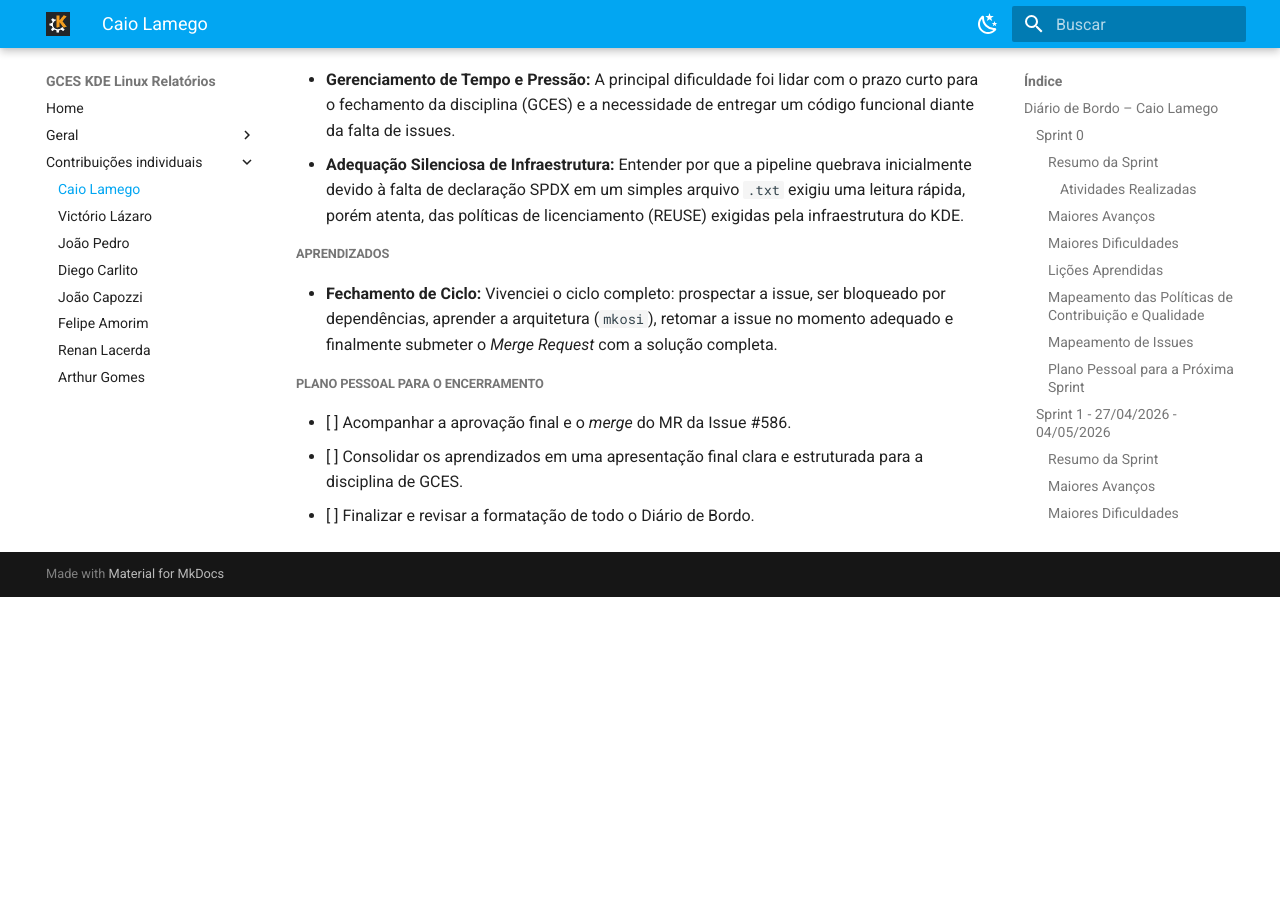
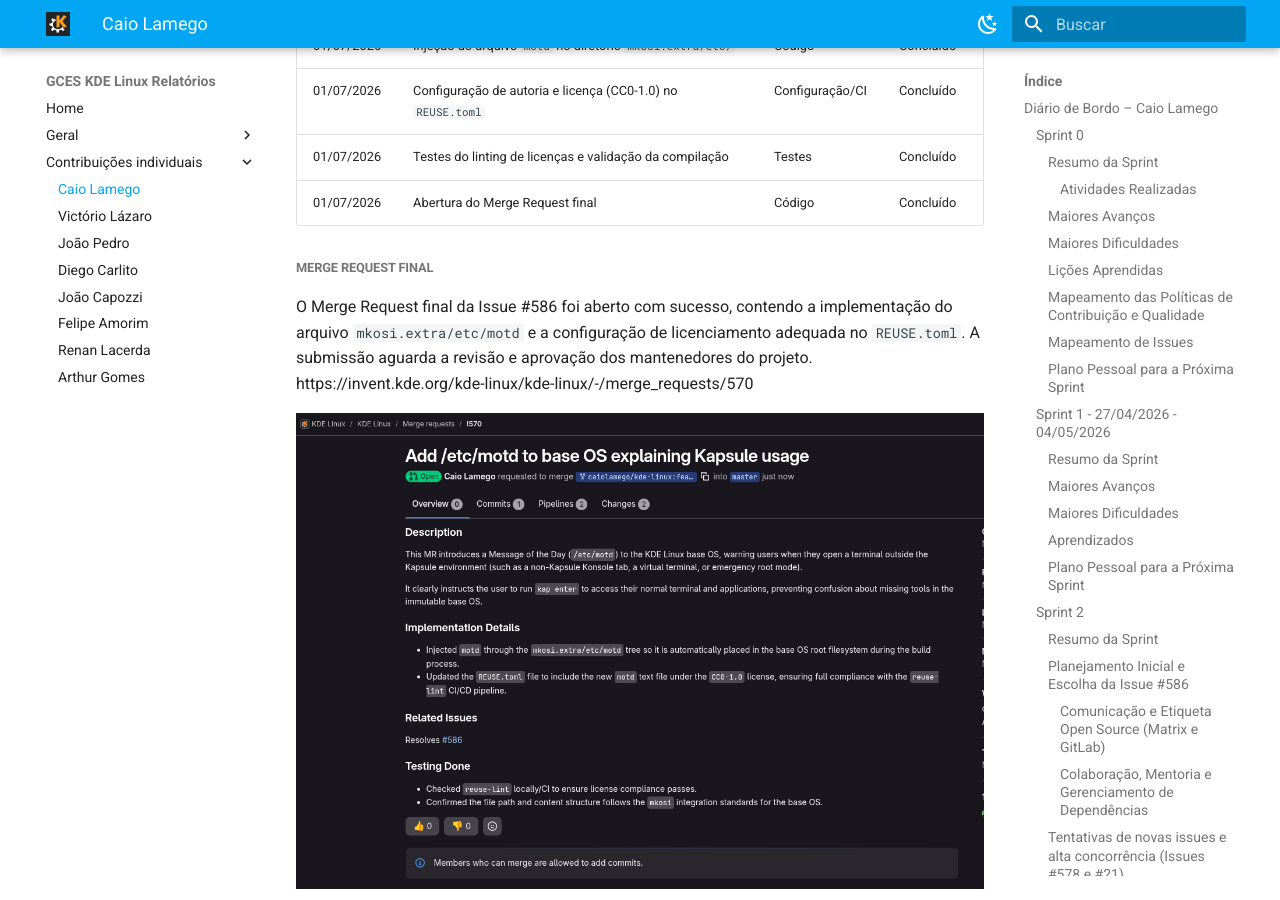
Before and after one commit to caiolamego/GCES-KDELinux-relatorios, an MkDocs documentation site: the page built from docs/contribuicoes_individuais/caiolamego/diarioDeBordo.md, in a window 1280 px wide and 900 px high, scrolled down 16642 px. Built offline with MkDocs 1.6.1 and Material for MkDocs 9.7.7, drawn with Linux system fonts in a browser that asks for light colours; before the commit the page ends 17239 px from its top, so only the background shows below that.

Commit message:
adiciona imagens do merge request - Caio (Sprint 4)

```diff
--- a/docs/contribuicoes_individuais/caiolamego/diarioDeBordo.md
+++ b/docs/contribuicoes_individuais/caiolamego/diarioDeBordo.md
@@ -275,6 +275,8 @@
 ##### Resumo da Sprint
 Nesta sprint, na reta final da disciplina, o foco foi a retomada e implementação definitiva da **Issue #586: "Add a /etc/motd on the base OS explaining that most stuff is in Kapsule"**. Anteriormente (na Sprint 2), essa issue havia sido bloqueada por uma dependência de roadmap (Issue #584). Com a necessidade de consolidar as contribuições práticas e o avanço da integração do Kapsule, realizei a injeção do Message of the Day (MOTD) no sistema base utilizando o `mkosi`, além de adequar o novo arquivo às políticas estritas de licenciamento do repositório (REUSE) para garantir a aprovação no pipeline de CI/CD.
 
+![ISSUE #586](./assets/sprint4/586.png)
+
 Além disso, a issue trabalhada anteriormente (Issue #21) foi concluída com sucesso, porém o Merge Request !101 não obteve resposta nem comentário dos mantenedores, mesmo após a aprovação do pipeline. A sprint foi finalizada com a submissão do Merge Request final da Issue #586, aguardando a revisão e aprovação da comunidade.
 
 ##### Atividades Realizadas
@@ -285,8 +287,17 @@
 | 01/07/2026 | Testes do linting de licenças e validação da compilação | Testes | Concluído |
 | 01/07/2026 | Abertura do Merge Request final | Código | Concluído |
 
+##### Merge Request Final
+O Merge Request final da Issue #586 foi aberto com sucesso, contendo a implementação do arquivo `mkosi.extra/etc/motd` e a configuração de licenciamento adequada no `REUSE.toml`. A submissão aguarda a revisão e aprovação dos mantenedores do projeto.
+https://invent.kde.org/kde-linux/kde-linux/-/merge_requests/570
+
+![Merge Request !570](./assets/sprint4/mr.png)
+
 ##### Maiores Avanços
 * **Domínio do mkosi.extra:** Pude aplicar na prática a orientação recebida do desenvolvedor Hadi Chokr na Sprint 2. Compreendi que arquivos estáticos do sistema base são injetados pela pasta `mkosi.extra`, sem necessidade de scripts complexos de pós-instalação. Criei o caminho e o arquivo `mkosi.extra/etc/motd` com a mensagem de alerta sobre o ambiente Kapsule.
+
+![Implementacao #586](./assets/sprint4/implementacao.png)
+
 * **Integração com o REUSE (CI/CD):** Um grande avanço técnico foi entender o funcionamento do `reuse-lint` no pipeline do GitLab da KDE. Em projetos normais, um simples arquivo de texto como o MOTD passaria despercebido. No KDE Linux, a pipeline falha caso qualquer arquivo não possua uma licença declarada. Consegui resolver isso atualizando o arquivo `REUSE.toml` na raiz do projeto, mapeando o `motd` sob a licença `CC0-1.0`.
 
 ##### Maiores Dificuldades
```
Also changed, not shown: docs/contribuicoes_individuais/caiolamego/assets/sprint4/586.png (added), docs/contribuicoes_individuais/caiolamego/assets/sprint4/implementacao.png (added), docs/contribuicoes_individuais/caiolamego/assets/sprint4/mr.png (added).
